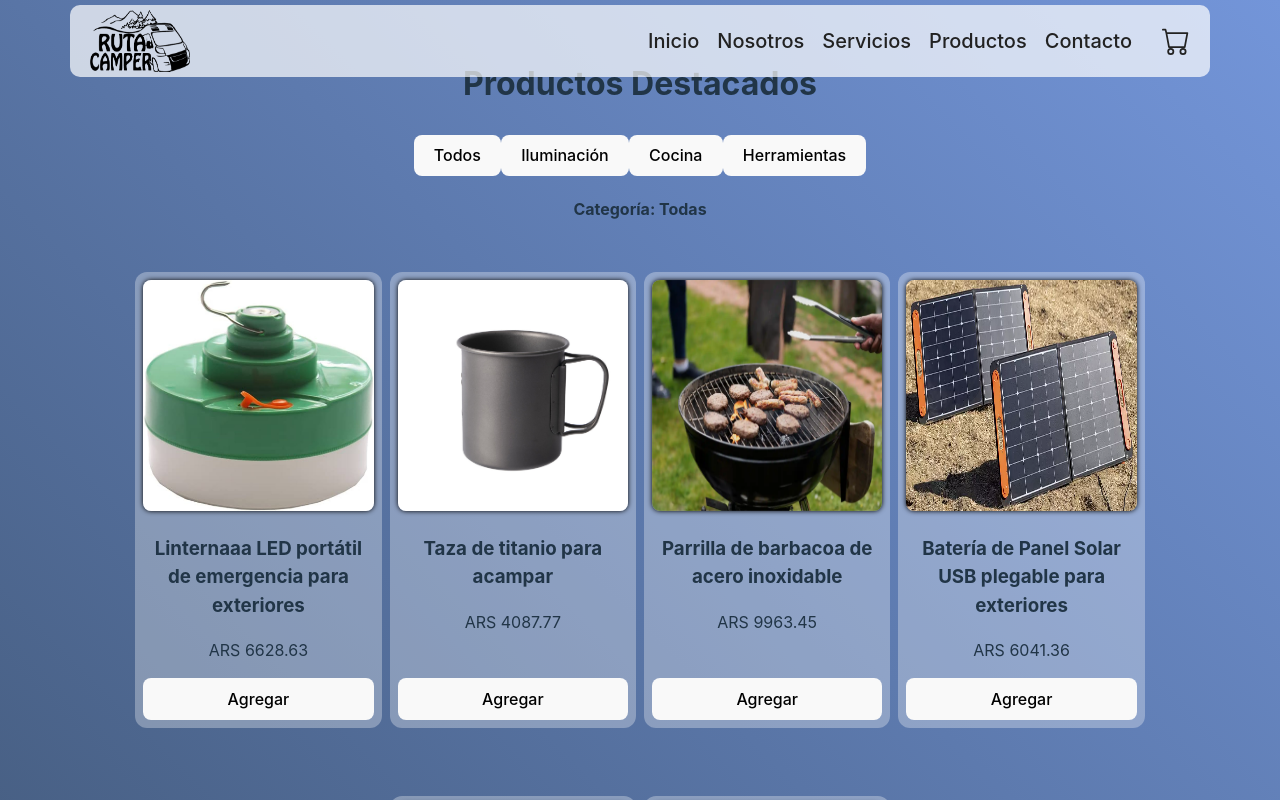
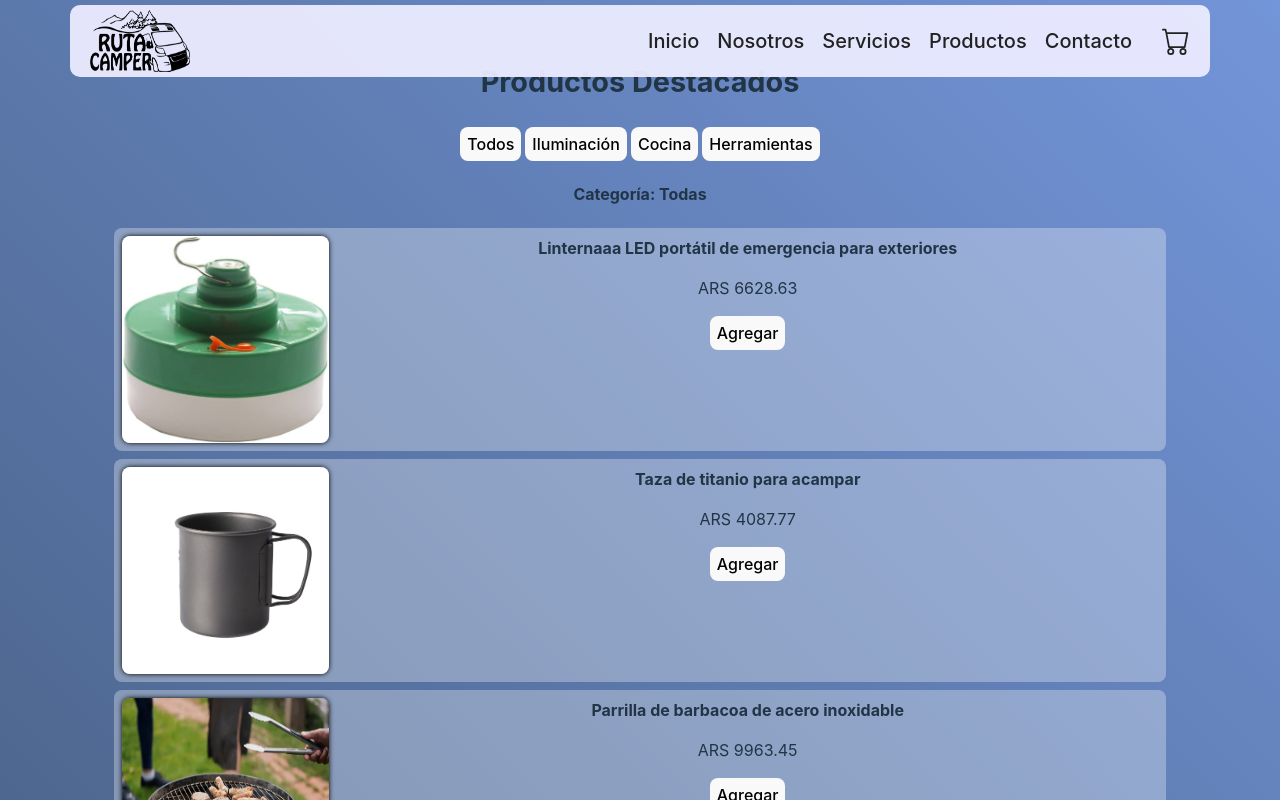
Before and after one commit to ChristianMugione/react-e1, a React (Vite) app: page /products in a window 1280 px wide. Shown: the top 800 px of the page. Built offline with nearby package versions, Linux system fonts and the light colour scheme.

Commit message:
Update 10 files

```diff
--- a/src/components/Header.jsx
+++ b/src/components/Header.jsx
@@ -19,11 +19,11 @@ const StyledHeader = styled.header`
   position: fixed;
   top: 0;
 
-  background-color: rgba(255, 255, 255, 70%);
+  background-color: rgba(235, 235, 255, 95%);
 
   z-index: 2;
 
-  .nav-cart{
+  .nav-cart {
     display: flex;
     align-items: center;
     margin-right: 20px;
@@ -35,7 +35,6 @@ const StyledHeader = styled.header`
     cursor: pointer;
     position: relative;
   }
-
 
   & img {
     width: 100px;
@@ -60,7 +59,7 @@ const StyledHeader = styled.header`
 const Blurer = styled.div`
   width: 100%;
   height: 100%;
-  background-color: rgb(50,50,50,80%);
+  background-color: rgb(50, 50, 50, 80%);
   position: absolute;
   top: 0;
   left: 0;
@@ -74,7 +73,7 @@ export const Header = () => {
   const { isOpen, closeMenu, openMenu } = useNavBar();
   // const [ cartOpen, setCartOpen ] = useState(false);
   const dispatch = useDispatch();
-  const isCartOpened = useSelector(state => state.cartOpened.cartIsOpened)
+  const isCartOpened = useSelector((state) => state.cartOpened.cartIsOpened);
 
   window.addEventListener("resize", () => {
     if (window.innerWidth >= 768) {
@@ -82,11 +81,11 @@ export const Header = () => {
     } else {
       closeMenu();
     }
-  })
+  });
 
   const toggleCartOpened = () => {
     dispatch(toggleCart());
-  }
+  };
 
   return (
     <>
@@ -96,7 +95,13 @@ export const Header = () => {
         <div className="nav-cart">
           <BurgerMenu />
           {isOpen && <NavBar />}
-      <BsCart className="cart-icon" onClick={toggleCartOpened}/>
+          <BsCart
+            className="cart-icon"
+            onClick={() => {
+              toggleCartOpened();
+              closeMenu();
+            }}
+          />
         </div>
       </StyledHeader>
       {isCartOpened && <Cart />}
--- a/src/components/NavBarContext.jsx
+++ b/src/components/NavBarContext.jsx
@@ -1,31 +1,42 @@
-import React, { createContext, useContext, useState } from 'react';
+import React, { createContext, useContext, useState } from "react";
+import { useDispatch, useSelector } from "react-redux";
+import { toggleCart } from "../store/storeSlices";
 
 const NavBarContext = createContext();
 
 const NavBarProvider = ({ children }) => {
   const [isOpen, setisOpen] = useState(true);
+  const dispatch = useDispatch();
+  const isCartOpened = useSelector((state) => state.cartOpened.cartIsOpened);
 
   const toggleMenu = () => {
-    setisOpen(!isOpen);
-  }
+    if (!isOpen) {
+      setisOpen(true);
+      if (isCartOpened) {
+        dispatch(toggleCart());
+      }
+    } else {
+      setisOpen(false);
+    }
+  };
 
   const closeMenu = () => {
     if (isOpen && window.innerWidth < 768) {
       toggleMenu();
     }
-  }
+  };
 
   const openMenu = () => {
     if (!isOpen) {
       toggleMenu();
     }
-  }
+  };
 
   return (
     <NavBarContext.Provider value={{ isOpen, toggleMenu, closeMenu, openMenu }}>
-      { children }
+      {children}
     </NavBarContext.Provider>
-  )
+  );
 };
 
 const useNavBar = () => {
--- a/src/styles/AboutusStyles.jsx
+++ b/src/styles/AboutusStyles.jsx
@@ -1,7 +1,7 @@
 import styled from "styled-components";
 
 export const StyledAboutUs = styled.section`
-  background: linear-gradient( 45deg, #3f5573, #7395d9 );
+  background: linear-gradient(45deg, #3f5573, #7395d9);
   padding: 60px 0;
   display: flex;
   flex-direction: column-reverse;
@@ -23,7 +23,7 @@ export const StyledAboutUs = styled.section`
     flex-direction: row;
     padding: 80px 0;
     gap: 10px;
-    min-height: calc( 100vh - 250px);
+    min-height: calc(100vh - 250px);
 
     img {
       width: 40%;
@@ -35,7 +35,6 @@ export const AboutUsText = styled.div`
   text-align: left;
   color: black;
 
-
   & h3 {
     font-size: 32px;
     text-align: center;
--- a/src/styles/Footer.css
+++ b/src/styles/Footer.css
@@ -29,6 +29,12 @@
   justify-content: center;
   flex-wrap: wrap;
   gap: 8px;
+
+  margin-block-start: 0;
+  margin-block-end: 0;
+  margin-inline-start: 0px;
+  margin-inline-end: 0px;
+  padding-inline-start: 0px;
 }
 
 .contact li {
--- a/src/styles/NavBarStyles.jsx
+++ b/src/styles/NavBarStyles.jsx
@@ -4,10 +4,10 @@ export const StyledUl = styled.ul`
   display: flex;
   flex-direction: column;
   align-items: center;
+
   position: absolute;
-
   top: 48px;
-
+  left: 0;
   width: 100%;
   background-color: rgba(255, 255, 255, 70%);
 
@@ -27,7 +27,11 @@ export const StyledUl = styled.ul`
     width: 80%;
     height: 1px;
     content: " ";
-    background: radial-gradient(circle,rgba(5, 5, 5, .5) 0%,  rgba(255,255,255,0) 100%)
+    background: radial-gradient(
+      circle,
+      rgba(5, 5, 5, 0.5) 0%,
+      rgba(255, 255, 255, 0) 100%
+    );
   }
 
   a {
--- a/src/styles/ProductSectionStyles.jsx
+++ b/src/styles/ProductSectionStyles.jsx
@@ -8,11 +8,17 @@ export const StyledProductSection = styled.div`
   justify-content: space-around;
   align-items: center;
   width: 100%;
-  background: linear-gradient( 45deg, #3f5573, #7395d9 );
+  background: linear-gradient(45deg, #3f5573, #7395d9);
 
   h2 {
     margin-top: 60px;
-    font-size: 2em;
+    font-size: 1.5em;
+  }
+
+  button {
+    padding: 4px;
+    font-size: 0.8em;
+    margin: 0 2px;
   }
 
   .cards {
@@ -23,9 +29,14 @@ export const StyledProductSection = styled.div`
     gap: 8px;
   }
 
-  @media (max-width: 992px) {
-    flex-direction: column;
-    align-items: center;
+  @media (min-width: 576px) {
+    h2 {
+      font-size: 1.8em;
+    }
 
+    button {
+      font-size: 1em;
+      padding: 6px;
+    }
   }
 `;
--- a/src/styles/ProductStyles.jsx
+++ b/src/styles/ProductStyles.jsx
@@ -1,25 +1,44 @@
 import styled from "styled-components";
 
 export const StyledProduct = styled.div`
-  width: 20%;
+  width: 100%;
   padding: 8px;
   display: flex;
   flex-direction: column;
   justify-content: space-between;
   background-color: #fafafa50;
-  border-radius: 12px;
-  margin: 30px 0;
+  border-radius: 8px;
+  margin: 6px 0;
 
-
-  & .image {
-    width: 100%;
+  .image {
+    width: 150px;
     aspect-ratio: 1/1;
     border-radius: 8px;
     box-shadow: 0 0 5px 0 black;
-
+    // width: 100%;
   }
 
-  @media (max-width: 992px) {
+  @media (min-width: 576px) {
+
+
+    .image {
+      width: 40%;
+    }
+
+    .title {
+      font-size: 16px;
+      margin-block-start: 0;
+      margin-block-end: 0;
+    }
+  }
+
+  @media (min-width: 768px) {
+    .image {
+      width: 200px;
+    }
+  }
+
+  @media (min-width: 992px) {
     width: 90%;
     display: block;
     margin: 0;
@@ -30,22 +49,4 @@ export const StyledProduct = styled.div`
       margin-right: 8px;
     }
   }
-
-  @media (max-width: 768px) {
-    .image {
-      width: 200px;
-    }
-  }
-
-  @media (max-width: 576px) {
-    .image {
-      width: 40%;
-    }
-
-    .title {
-      font-size: 16px;
-      margin-block-start: 0;
-      margin-block-end: 0;
-    }
-  }
 `;
--- a/src/styles/StyledServiceCard.jsx
+++ b/src/styles/StyledServiceCard.jsx
@@ -1,12 +1,12 @@
-import React from 'react';
-import styled from 'styled-components';
+import React from "react";
+import styled from "styled-components";
 
 export const StyledServiceCard = styled.div`
   /* width: 25%; */
   max-width: 250px;
   display: flex;
   flex-direction: column;
-  /* justify-content: flex-start; */
+  justify-content: flex-start;
   /* flex: ; */
   text-align: center;
   align-items: center;
```
Also changed, not shown: src/components/BurgerMenu.jsx (+5 -5 lines), src/e3.txt. Lines whose indentation alone changed are shown as unchanged.
